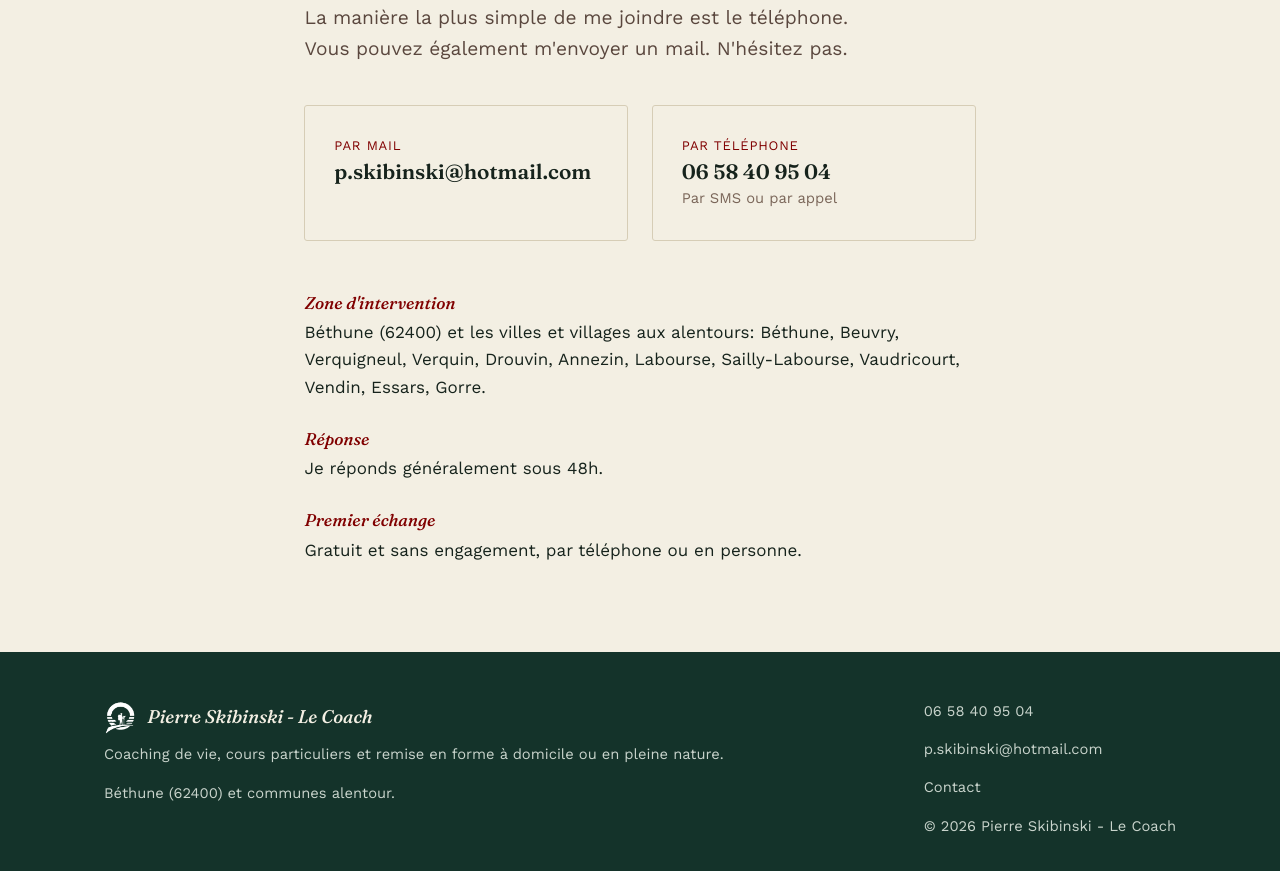
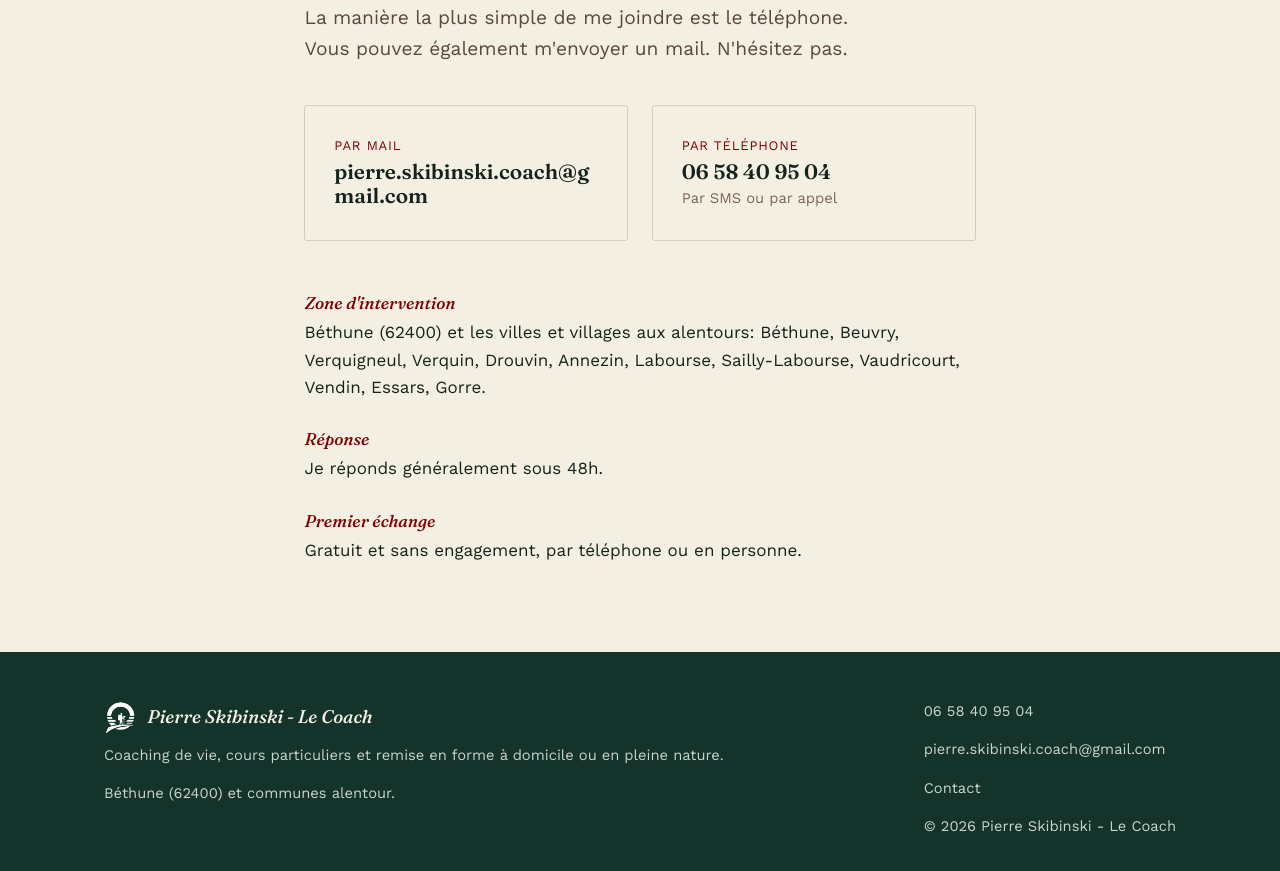
Before and after one commit to Pierre-Skib/pierreskibinski, a plain HTML site: page contact.html in a window 1280 px wide. Shown: the part 599-1470 px from the top of the page. Drawn offline with nearby package versions, Linux system fonts and the light colour scheme.

Commit message:
changement d'adresse mail n°2

```diff
--- a/contact.html
+++ b/contact.html
@@ -48,7 +48,7 @@
       <div class="contact-methods">
         <a href="mailto:pierre.skibinski.coach@gmail.com" class="contact-method">
           <span class="service-tag">Par mail</span>
-          <h3>p.skibinski@hotmail.com</h3>
+          <h3>pierre.skibinski.coach@gmail.com</h3>
         </a>
         <a href="tel:+33658409504" class="contact-method">
           <span class="service-tag">Par téléphone</span>
@@ -81,7 +81,7 @@
     </div>
     <div>
       <p><a href="tel:+33658409504">06 58 40 95 04</a></p>
-      <p><a href="mailto:pierre.skibinski.coach@gmail.com">p.skibinski@hotmail.com</a></p>
+      <p><a href="mailto:pierre.skibinski.coach@gmail.com">pierre.skibinski.coach@gmail.com</a></p>
       <p><a href="contact.html">Contact</a></p>
       <p>© <span id="year"></span> Pierre Skibinski - Le Coach</p>
     </div>
```
Also changed, not shown: a-propos.html (+1 -1 lines), index.html (+1 -1 lines), services.html (+1 -1 lines).
